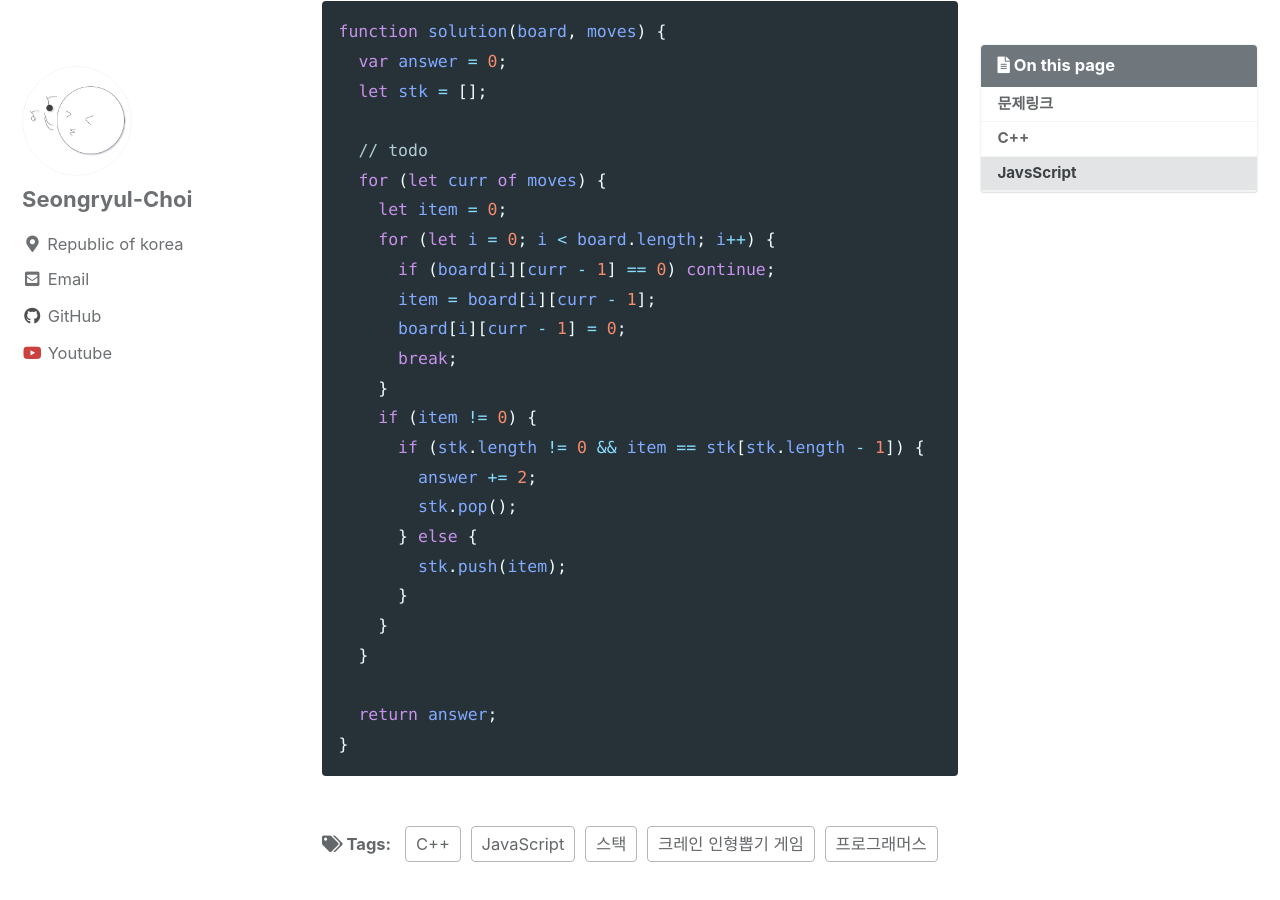
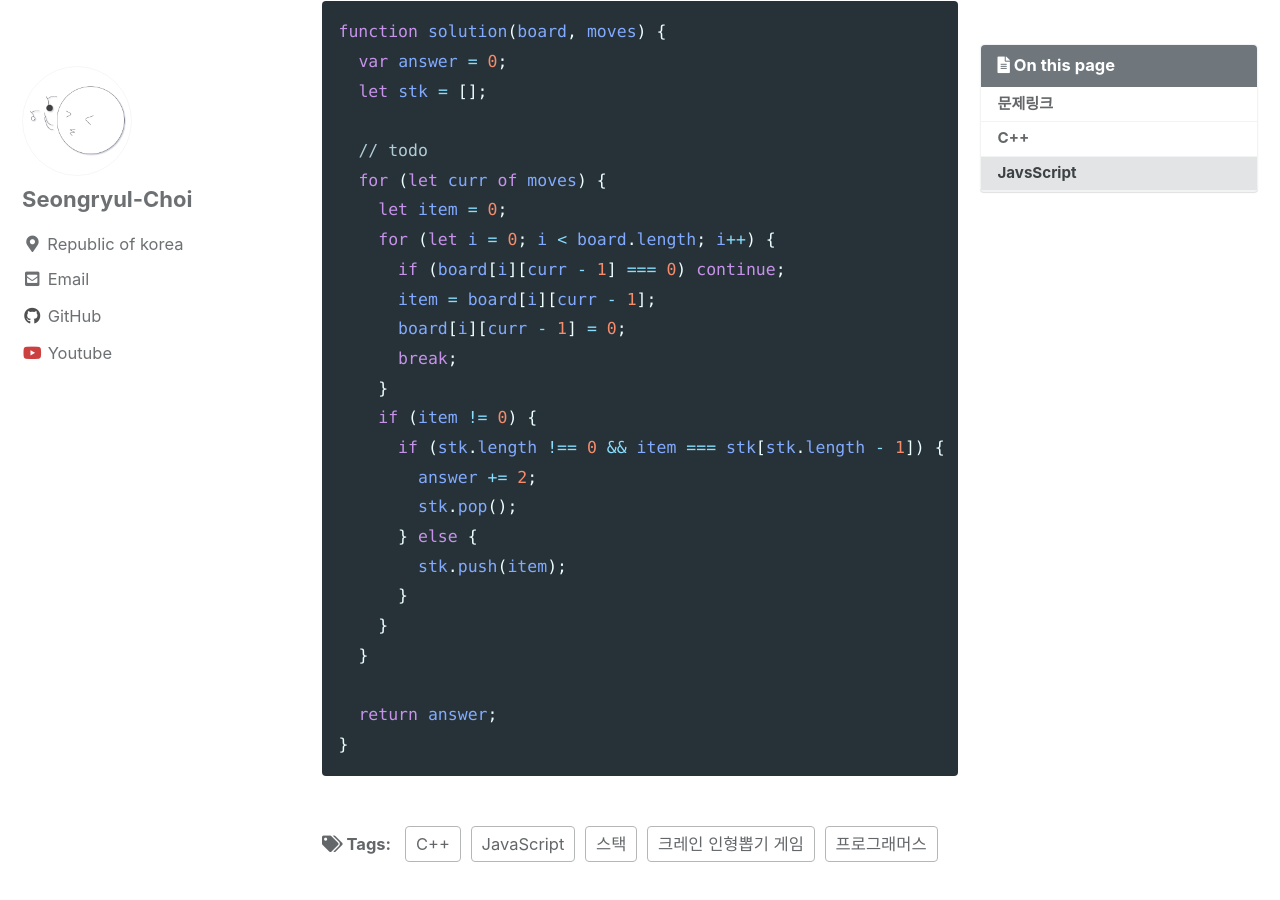
Before and after one commit to ryulurala/ryulurala.github.io, a Jekyll site: the page built from _posts/2021-01-17-2.md, in a window 1280 px wide and 900 px high, scrolled down 1886 px. Built offline with Jekyll 4.4.1, drawn with Linux system fonts in a browser that asks for light colours; cached includes are drawn as plain includes.

Commit message:
Modify summary

```diff
--- a/_posts/2021-01-17-2.md
+++ b/_posts/2021-01-17-2.md
@@ -69,13 +69,13 @@ function solution(board, moves) {
   for (let curr of moves) {
     let item = 0;
     for (let i = 0; i < board.length; i++) {
-      if (board[i][curr - 1] == 0) continue;
+      if (board[i][curr - 1] === 0) continue;
       item = board[i][curr - 1];
       board[i][curr - 1] = 0;
       break;
     }
     if (item != 0) {
-      if (stk.length != 0 && item == stk[stk.length - 1]) {
+      if (stk.length !== 0 && item === stk[stk.length - 1]) {
         answer += 2;
         stk.pop();
       } else {
```
Also changed, not shown: other parts of _posts/2021-01-17-2.md (+1 -1 lines), _posts/2021-01-18-5.md (+1 -1 lines).
